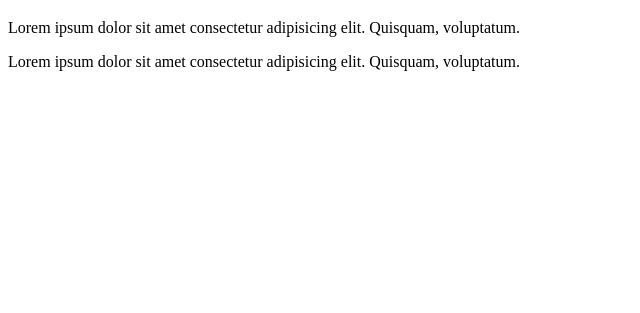
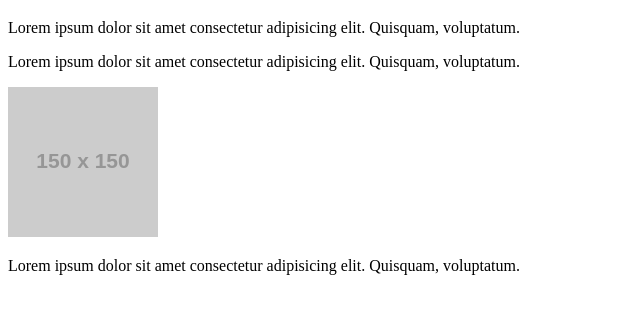
Before and after one commit to hecasan/aula1, a plain HTML site: page index.html in a window 1280 px wide. Shown: the part 61-374 px from the top of the page, without its empty margins (0-640 px from the left). Drawn offline with Linux system fonts and the light colour scheme; placeholder pictures from the web are drawn by us.

Commit message:
Adicionado uma imagem e um novo parágrafo ao arquivo index.html

```diff
--- a/index.html
+++ b/index.html
@@ -9,6 +9,8 @@
    <h1>Aula 1</h1>
    <p>Lorem ipsum dolor sit amet consectetur adipisicing elit. Quisquam, voluptatum.</p>
    <p>Lorem ipsum dolor sit amet consectetur adipisicing elit. Quisquam, voluptatum.</p>
+   <img src="https://via.placeholder.com/150" alt="Placeholder Image">
+   <p>Lorem ipsum dolor sit amet consectetur adipisicing elit. Quisquam, voluptatum.</p>
 
 </body>
 </html>
```
